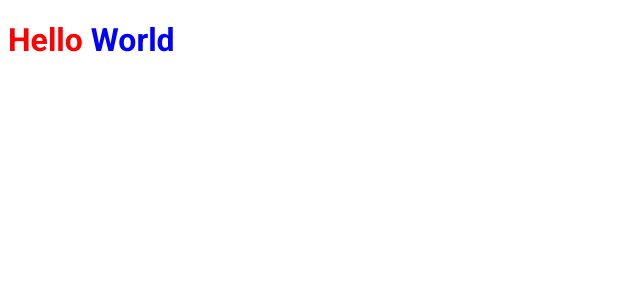
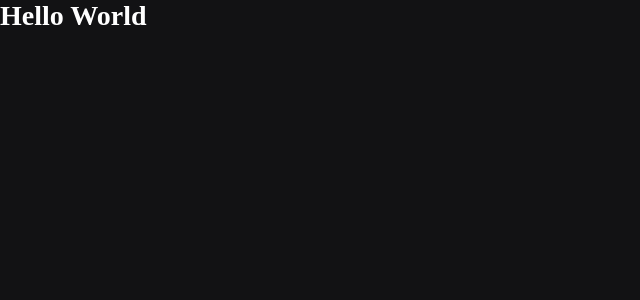
Before and after one commit to igoormatias/ingite-ignews, a Next.js app: page / in a window 1280 px wide. Shown: the top 300 px of the page, without its empty margins (0-640 px from the left). Built offline with nearby package versions, Linux system fonts and the light colour scheme.

Commit message:
feat: criando estilos globais

```diff
--- a/src/pages/_app.tsx
+++ b/src/pages/_app.tsx
@@ -1,4 +1,6 @@
 import {AppProps } from 'next/app'
+
+import '../styles/global.scss';
 
 function MyApp({ Component, pageProps }:AppProps) {
   return <Component {...pageProps} />
--- a/src/pages/index.tsx
+++ b/src/pages/index.tsx
@@ -1,5 +1,5 @@
 import Head from 'next/head'
-import styles from '../styles/home.module.scss'
+
 
 export default function Home() {
   return (
@@ -7,7 +7,7 @@
       <Head>
         <title>Inicio | ig.news</title>
       </Head>
-      <h1 className={styles.title}>
+      <h1>
         Hello <span>World</span>
       </h1>
     </>
--- /dev/null
+++ b/src/styles/global.scss
@@ -0,0 +1,46 @@
+* {
+    margin: 0;
+    padding: 0;
+    box-sizing: border-box;
+}
+
+
+:root {
+    --white: #FFFFFF;
+
+    --gray-100: #e1e1e6;
+    --gray-300: #a8a8b3;
+    --gray-900: #121214;
+
+    --cyan-500: #61dafb;
+    --yellow-500: #eba417;
+}
+
+@media (min-width: 1080px) {
+    html {
+        font-size: 93.75%;
+    }
+}
+@media (min-width: 720px) {
+    html {
+        font-size: 87.5%;
+    }
+}
+body {
+    background: var(--gray-900);
+    color: var(--white);
+
+
+}
+        body,input,textarea,select,button {
+            font: 400 1 rem "Roboto",sans-serif;
+        }
+
+button {
+    cursor: pointer;
+}
+
+a {
+    color: inherit;
+    text-decoration:none;
+ }
--- a/src/styles/home.module.scss
+++ /dev/null
@@ -1,8 +0,0 @@
-.title {
-    color: red;
-    font-family: Roboto;
-
-    span {
-        color: blue;
-    }
-}
```
